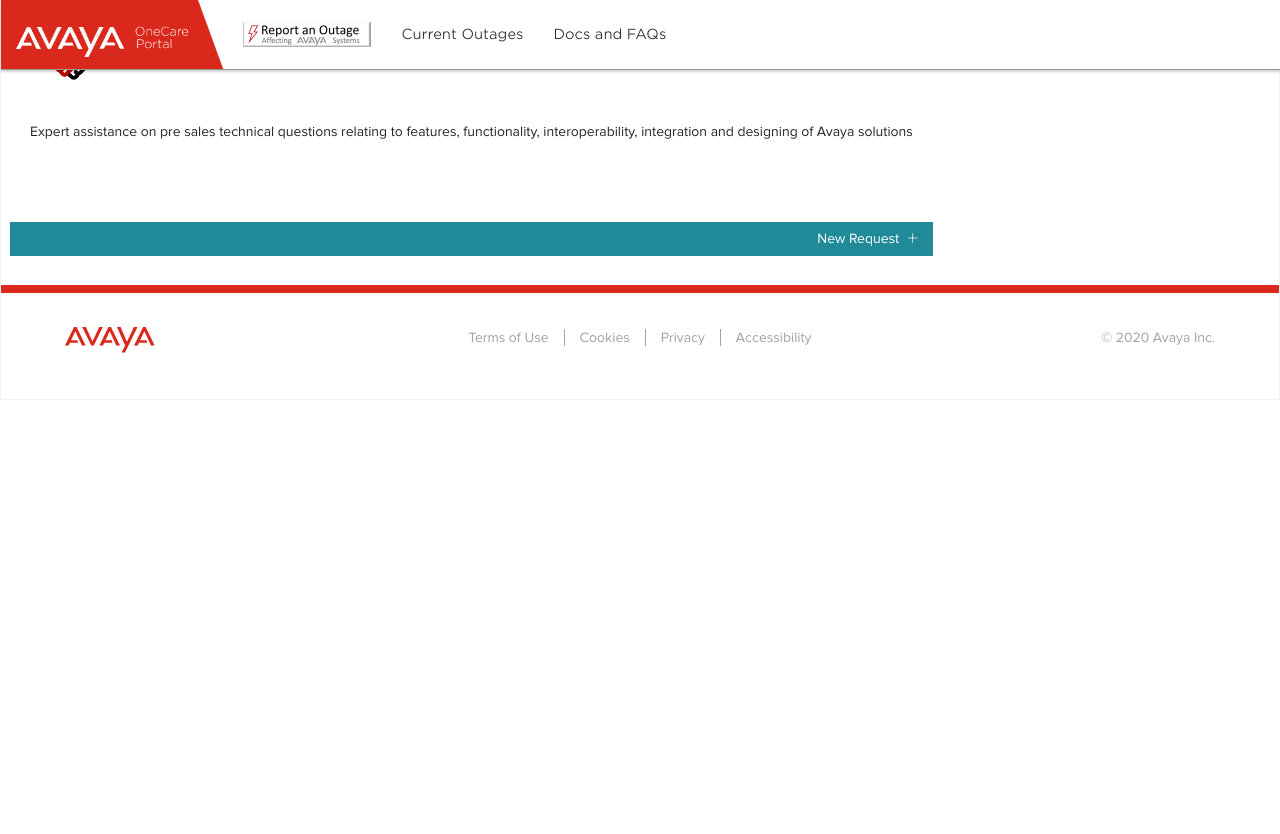
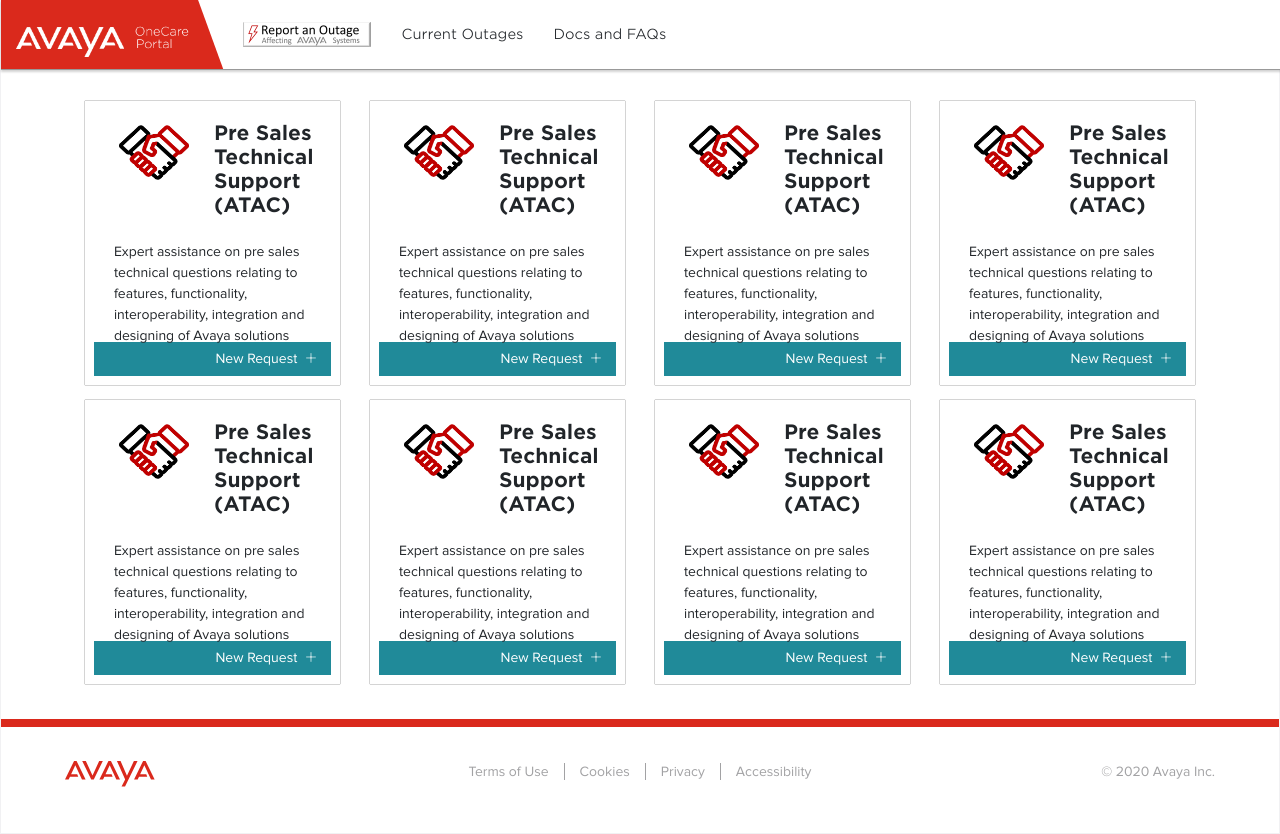
Before and after one commit to pravinjagtap2542/avaya-support-site, an Angular app: page / in a window 1280 px wide. Before the commit the page ends 800 px from the top, so only its background shows below. Built offline with nearby package versions, Linux system fonts and the light colour scheme.

Commit message:
Sunny Changes

```diff
--- a/src/app/app.component.html
+++ b/src/app/app.component.html
@@ -58,7 +58,7 @@
         <div class="loader" alt="Please wait..."></div>
     </div>
     <div class="action-card-wrapper">
-        <div class="action-card raise">
+        <!-- <div class="action-card raise">
             <div class="action-inner">
                 <div class="icon-action-inner">
                     <p class="icon">
@@ -72,6 +72,149 @@
                     <i class="icon-add"></i>
                 </div>
             </div>
+        </div> -->
+        <div class="container">
+            <div class="row">
+                <div class="col-md-3">
+                    <div class="action-card raise">
+                        <div class="action-inner">
+                            <div class="icon-action-inner">
+                                <p class="icon">
+                                    <img src="../../../../cs/cop/assets/images/onboarding.png">
+                                </p>
+                                <h6> Pre Sales Technical Support (ATAC) </h6>
+                            </div>
+                            <p> Expert assistance on pre sales technical questions relating to features, functionality, interoperability, integration and designing of Avaya solutions </p>
+                            <div class="action-link">
+                                New Request
+                                <i class="icon-add"></i>
+                            </div>
+                        </div>
+                    </div>
+                </div>
+                <div class="col-md-3">
+                    <div class="action-card raise">
+                        <div class="action-inner">
+                            <div class="icon-action-inner">
+                                <p class="icon">
+                                    <img src="../../../../cs/cop/assets/images/onboarding.png">
+                                </p>
+                                <h6> Pre Sales Technical Support (ATAC) </h6>
+                            </div>
+                            <p> Expert assistance on pre sales technical questions relating to features, functionality, interoperability, integration and designing of Avaya solutions </p>
+                            <div class="action-link">
+                                New Request
+                                <i class="icon-add"></i>
+                            </div>
+                        </div>
+                    </div>
+                </div>
+                <div class="col-md-3">
+                    <div class="action-card raise">
+                        <div class="action-inner">
+                            <div class="icon-action-inner">
+                                <p class="icon">
+                                    <img src="../../../../cs/cop/assets/images/onboarding.png">
+                                </p>
+                                <h6> Pre Sales Technical Support (ATAC) </h6>
+                            </div>
+                            <p> Expert assistance on pre sales technical questions relating to features, functionality, interoperability, integration and designing of Avaya solutions </p>
+                            <div class="action-link">
+                                New Request
+                                <i class="icon-add"></i>
+                            </div>
+                        </div>
+                    </div>
+                </div>
+                <div class="col-md-3">
+                    <div class="action-card raise">
+                        <div class="action-inner">
+                            <div class="icon-action-inner">
+                                <p class="icon">
+                                    <img src="../../../../cs/cop/assets/images/onboarding.png">
+                                </p>
+                                <h6> Pre Sales Technical Support (ATAC) </h6>
+                            </div>
+                            <p> Expert assistance on pre sales technical questions relating to features, functionality, interoperability, integration and designing of Avaya solutions </p>
+                            <div class="action-link">
+                                New Request
+                                <i class="icon-add"></i>
+                            </div>
+                        </div>
+                    </div>
+                </div>
+            </div>
+            <div class="row">
+                <div class="col-md-3">
+                    <div class="action-card raise">
+                        <div class="action-inner">
+                            <div class="icon-action-inner">
+                                <p class="icon">
+                                    <img src="../../../../cs/cop/assets/images/onboarding.png">
+                                </p>
+                                <h6> Pre Sales Technical Support (ATAC) </h6>
+                            </div>
+                            <p> Expert assistance on pre sales technical questions relating to features, functionality, interoperability, integration and designing of Avaya solutions </p>
+                            <div class="action-link">
+                                New Request
+                                <i class="icon-add"></i>
+                            </div>
+                        </div>
+                    </div>
+                </div>
+                <div class="col-md-3">
+                    <div class="action-card raise">
+                        <div class="action-inner">
+                            <div class="icon-action-inner">
+                                <p class="icon">
+                                    <img src="../../../../cs/cop/assets/images/onboarding.png">
+                                </p>
+                                <h6> Pre Sales Technical Support (ATAC) </h6>
+                            </div>
+                            <p> Expert assistance on pre sales technical questions relating to features, functionality, interoperability, integration and designing of Avaya solutions </p>
+                            <div class="action-link">
+                                New Request
+                                <i class="icon-add"></i>
+                            </div>
+                        </div>
+                    </div>
+                </div>
+                <div class="col-md-3">
+                    <div class="action-card raise">
+                        <div class="action-inner">
+                            <div class="icon-action-inner">
+                                <p class="icon">
+                                    <img src="../../../../cs/cop/assets/images/onboarding.png">
+                                </p>
+                                <h6> Pre Sales Technical Support (ATAC) </h6>
+                            </div>
+                            <p> Expert assistance on pre sales technical questions relating to features, functionality, interoperability, integration and designing of Avaya solutions </p>
+                            <div class="action-link">
+                                New Request
+                                <i class="icon-add"></i>
+                            </div>
+                        </div>
+                    </div>
+                </div>
+                <div class="col-md-3">
+                    <div class="action-card raise">
+                        <div class="action-inner">
+                            <div class="icon-action-inner">
+                                <p class="icon">
+                                    <img src="../../../../cs/cop/assets/images/onboarding.png">
+                                </p>
+                                <h6> Pre Sales Technical Support (ATAC) </h6>
+                            </div>
+                            <p> Expert assistance on pre sales technical questions relating to features, functionality, interoperability, integration and designing of Avaya solutions </p>
+                            <div class="action-link">
+                                New Request
+                                <i class="icon-add"></i>
+                            </div>
+                        </div>
+                    </div>
+                </div>
+            </div>
+
         </div>
     </div>
 </div>
--- a/src/app/app.component.scss
+++ b/src/app/app.component.scss
@@ -957,3 +957,19 @@
     font-size: 14px;
     font-family: "Proxima Nova", proxima-nova, "Helvetica Neue", Helvetica, Arial, sans-serif !important;
 }
+
+
+// Sunny CSS
+
+.action-card-block-wrapper {
+    margin-top: 100px;
+}
+
+.col-md-3 {
+    // box-shadow: 0px 0px 1px 0px #000;
+    margin-bottom: 15px;
+}
+
+.action-card.raise {
+    box-shadow: 0px 0px 1px 0px #000;
+}
--- a/src/stylesheets/layout/_header.scss
+++ b/src/stylesheets/layout/_header.scss
@@ -9,7 +9,7 @@
  top: 0px;
  width: 100%;
  height: 70px;
- max-width: 1438px;
+//  max-width: 1438px;
  z-index: 9997;
  background-color: #fff !important;
  background-image: none !important;
--- a/src/stylesheets/themes/_default.scss
+++ b/src/stylesheets/themes/_default.scss
@@ -4,7 +4,7 @@
 // -----------------------------------------------------------------------------
 
 body {
-    max-width: 1440px;
+    // max-width: 1440px;
     margin: 0 auto !important;
     border: 1px solid $color-light-gray;
     background: $color-lighter-gray;
```
